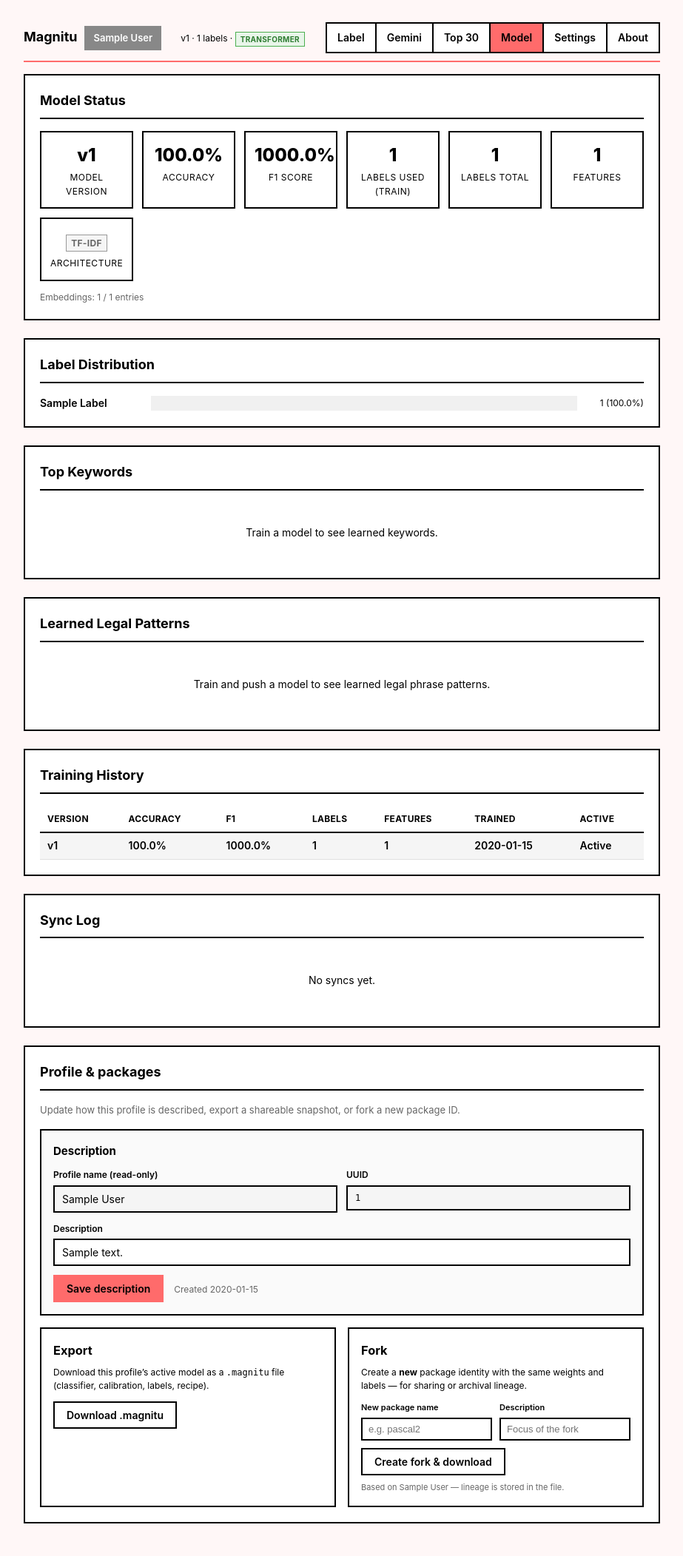
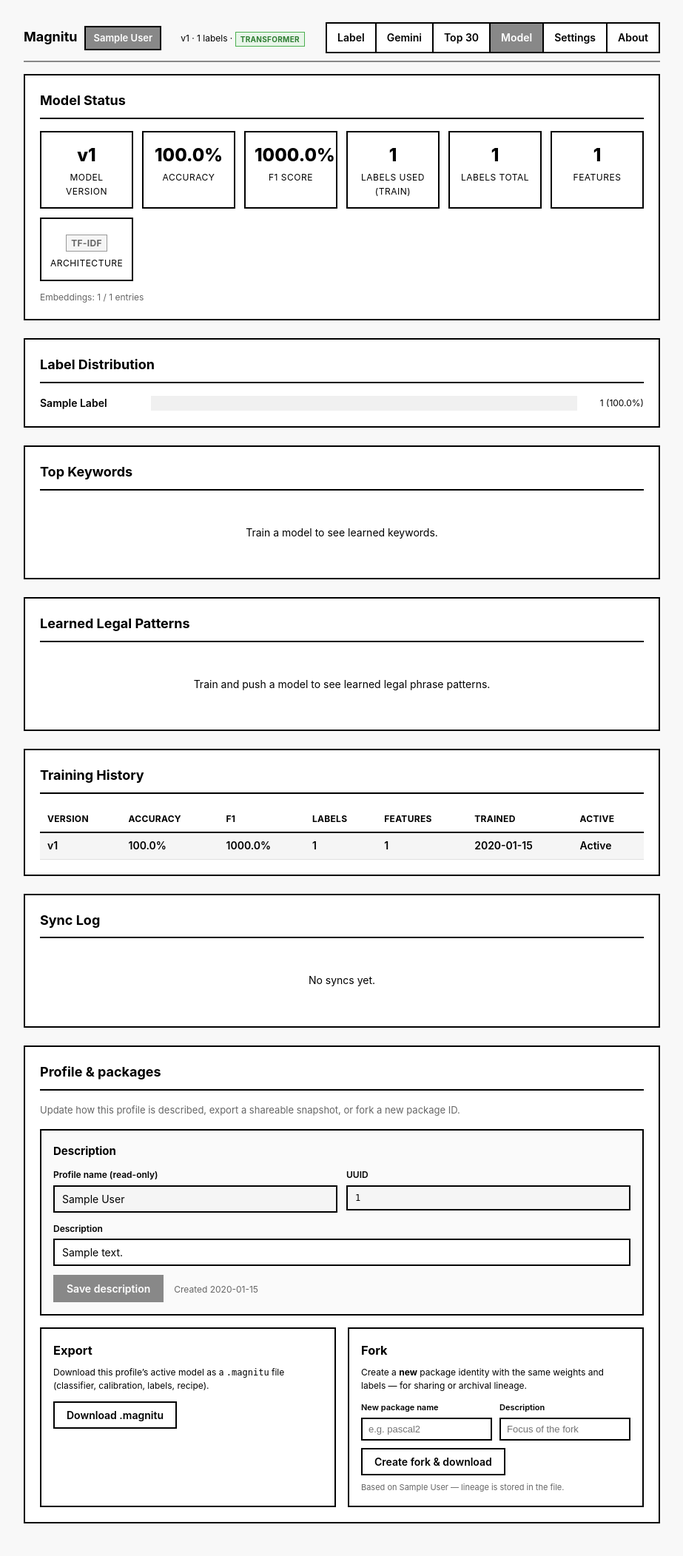
Before and after one commit to hektopascal2026/magnitu-v3, a FastAPI app: a page that uses templates/layout.html in a window 1280 px wide. Shown: the whole page at 74% size, without its empty margins (178-1101 px from the left). Run offline with FastAPI, Linux system fonts and the light colour scheme; tables that the repository leaves empty hold one stand-in row (values such as "Sample post"); data that the repository does not hold is empty.

Commit message:
implement dynamic profile accent themes across entire UI

```diff
--- a/magnitu/accent_theme.py
+++ b/magnitu/accent_theme.py
@@ -95,3 +95,35 @@ def contrast_text_on_accent(accent_hex6: str) -> str:
 def safe_accent_for_profile(stored: Any) -> Optional[str]:
     """Re-validate DB value before use in HTML/CSS."""
     return parse_accent_hex_string(stored)
+
+
+def get_theme_colors(hex_color: Optional[str]) -> Dict[str, str]:
+    """Generate all theme variants from a base accent hex.
+
+    If hex_color is None, returns default Seismo red theme.
+    """
+    base = parse_accent_hex_string(hex_color) or "#FF6B6B"
+
+    # Calculate RGB for HSL manipulation
+    try:
+        r = int(base[1:3], 16)
+        g = int(base[3:5], 16)
+        b = int(base[5:7], 16)
+    except (ValueError, IndexError):
+        r, g, b = 255, 107, 107 # Fallback to Seismo red
+
+    # Subtle background: high desaturation, extremely high lightness
+    # We'll use RGBA with 0.05 opacity for the desaturated feel or just calculate desaturated light color
+    # Let's go with a very light tinted version:
+    subtle = "rgba(%d, %d, %d, 0.06)" % (r, g, b)
+
+    # Border: slightly darker or desaturated version of base
+    # For now, let's just use the base for borders or slightly darken it if needed.
+    # But often the base itself is perfect for active state borders.
+
+    return {
+        "bg": base,
+        "fg": contrast_text_on_accent(base),
+        "subtle": subtle,
+        "border": base,
+    }
--- a/main.py
+++ b/main.py
@@ -38,7 +38,7 @@ import sampler
 import model_manager
 from magnitu.prompts import DEFAULT_GEMINI_PERSONA
 from magnitu.synthetic_batch import run_gemini_synthetic_batch_job
-from magnitu.accent_theme import safe_accent_for_profile, contrast_text_on_accent
+from magnitu.accent_theme import safe_accent_for_profile, contrast_text_on_accent, get_theme_colors
 from config import (
     get_config,
     save_config,
@@ -456,13 +456,13 @@ def _base_context(request: Request, profile: Optional[dict] = None) -> dict:
     profile_id = profile["id"] if profile else 1
     config = db.get_effective_config(profile_id) if profile else get_config()
     active_model = db.get_active_model(profile_id)
-    profile_accent_bg = ""
-    profile_accent_fg = ""
-    if profile:
-        h = safe_accent_for_profile(profile.get("accent_color"))
-        if h:
-            profile_accent_bg = h
-            profile_accent_fg = contrast_text_on_accent(h)
+
+    theme = get_theme_colors(profile.get("accent_color") if profile else None)
+    profile_accent_bg = theme["bg"]
+    profile_accent_fg = theme["fg"]
+    profile_accent_subtle = theme["subtle"]
+    profile_accent_border = theme["border"]
+
     ap = db.get_active_profile()
     profs = db.get_all_profiles()
     return {
@@ -481,6 +481,8 @@ def _base_context(request: Request, profile: Optional[dict] = None) -> dict:
         "embedding_count":   db.get_embedding_count(),
         "profile_accent_bg": profile_accent_bg,
         "profile_accent_fg": profile_accent_fg,
+        "profile_accent_subtle": profile_accent_subtle,
+        "profile_accent_border": profile_accent_border,
         "gemini_persona": db.get_profile_gemini_persona(profile_id) if profile else None,
         "default_gemini_persona": DEFAULT_GEMINI_PERSONA,
     }
--- a/static/style.css
+++ b/static/style.css
@@ -11,9 +11,16 @@
     box-sizing: border-box;
 }
 
+:root {
+    --accent-bg: #FF6B6B;
+    --accent-fg: #000000;
+    --accent-subtle: #FFF7F7;
+    --accent-border: #FF6B6B;
+}
+
 body {
     font-family: -apple-system, BlinkMacSystemFont, 'Segoe UI', 'Helvetica Neue', Arial, sans-serif;
-    background-color: #FFF7F7;
+    background-color: var(--accent-subtle);
     color: #000000;
     line-height: 1.6;
     font-size: 14px; /* medium */
@@ -31,7 +38,7 @@ body {
     align-items: center;
     gap: 10px;
     padding: 10px 0;
-    border-bottom: 2px solid #FF6B6B;
+    border-bottom: 2px solid var(--accent-border);
     margin-bottom: 16px;
 }
 
@@ -117,8 +124,8 @@ body {
 }
 
 .nav-link.active {
-    color: #000000;
-    background: #FF6B6B;
+    color: var(--accent-fg);
+    background: var(--accent-bg);
 }
 
 /* ═══ Buttons ═══ */
@@ -147,9 +154,9 @@ body {
 }
 
 .btn-primary {
-    background: #FF6B6B;
-    border-color: #FF6B6B;
-    color: #000000;
+    background: var(--accent-bg);
+    border-color: var(--accent-bg);
+    color: var(--accent-fg);
 }
 
 .btn-primary:hover {
@@ -194,6 +201,8 @@ body {
     padding: 4px 10px;
     margin-right: 6px;
     border: 2px solid #000000;
+    background: var(--accent-bg);
+    color: var(--accent-fg);
     font-size: 13px;
 }
 .profile-pill-indicator-default {
@@ -280,7 +289,7 @@ body {
 
 .progress-fill {
     height: 100%;
-    background: #FF6B6B;
+    background: var(--accent-bg);
     transition: width 0.3s ease;
 }
 
@@ -310,7 +319,7 @@ body {
 .task-progress-fill {
     height: 100%;
     width: 0%;
-    background: #FF6B6B;
+    background: var(--accent-bg);
     transition: width 0.3s ease;
 }
 
@@ -341,7 +350,7 @@ body {
 
 .source-filter-btn:last-child { border-right: 2px solid #000000; }
 .source-filter-btn:hover { box-shadow: 2px 2px 0px #000000; }
-.source-filter-btn.active { background: #FF6B6B; }
+.source-filter-btn.active { background: var(--accent-bg); color: var(--accent-fg); }
 
 /* ═══ Label Distribution (inline) ═══ */
 .label-dist {
--- a/templates/layout.html
+++ b/templates/layout.html
@@ -5,6 +5,16 @@
     <meta name="viewport" content="width=device-width, initial-scale=1.0">
     <title>{% block title %}Magnitu{% endblock %}</title>
     <link rel="stylesheet" href="/static/style.css">
+    {% if profile_accent_bg %}
+    <style>
+        :root {
+            --accent-bg: {{ profile_accent_bg }};
+            --accent-fg: {{ profile_accent_fg }};
+            --accent-subtle: {{ profile_accent_subtle }};
+            --accent-border: {{ profile_accent_border }};
+        }
+    </style>
+    {% endif %}
 </head>
 <body>
     <div class="container">
@@ -20,12 +30,7 @@
                         {% set is_workspace = active_profile and (p.id == active_profile.id) %}
                         {% set st = nav_profile_styles[p.id] if p.id in nav_profile_styles else {} %}
                         {% if is_workspace %}
-                            {% if st.bg %}
-                            <span class="profile-pill profile-pill-indicator-active"
-                                  style="background-color: {{ st.bg }}; color: {{ st.fg }}; border-color: {{ st.bg }};">{{ p.display_name }}</span>
-                            {% else %}
-                            <span class="profile-pill profile-pill-indicator-active profile-pill-indicator-default">{{ p.display_name }}</span>
-                            {% endif %}
+                            <span class="profile-pill profile-pill-indicator-active">{{ p.display_name }}</span>
                         {% else %}
                             <span class="profile-pill profile-pill-indicator-muted">{{ p.display_name }}</span>
                         {% endif %}
@@ -33,13 +38,7 @@
                 </span>
                 {% elif profile %}
                 <span class="profile-switcher profile-switcher-indicator" title="Active workspace">
-                    {% set st = nav_profile_styles[profile.id] if profile.id in nav_profile_styles else {} %}
-                    {% if st.bg %}
-                    <span class="profile-pill profile-pill-indicator-active"
-                          style="background-color: {{ st.bg }}; color: {{ st.fg }}; border-color: {{ st.bg }};">{{ profile.display_name }}</span>
-                    {% else %}
-                    <span class="profile-pill profile-pill-indicator-active profile-pill-indicator-default">{{ profile.display_name }}</span>
-                    {% endif %}
+                    <span class="profile-pill profile-pill-indicator-active">{{ profile.display_name }}</span>
                 </span>
                 <span class="top-bar-subtitle" style="margin-left: 10px;">
                     {% if active_model %}v{{ active_model.version }}{% endif %} &middot; {{ label_count }} labels
```
